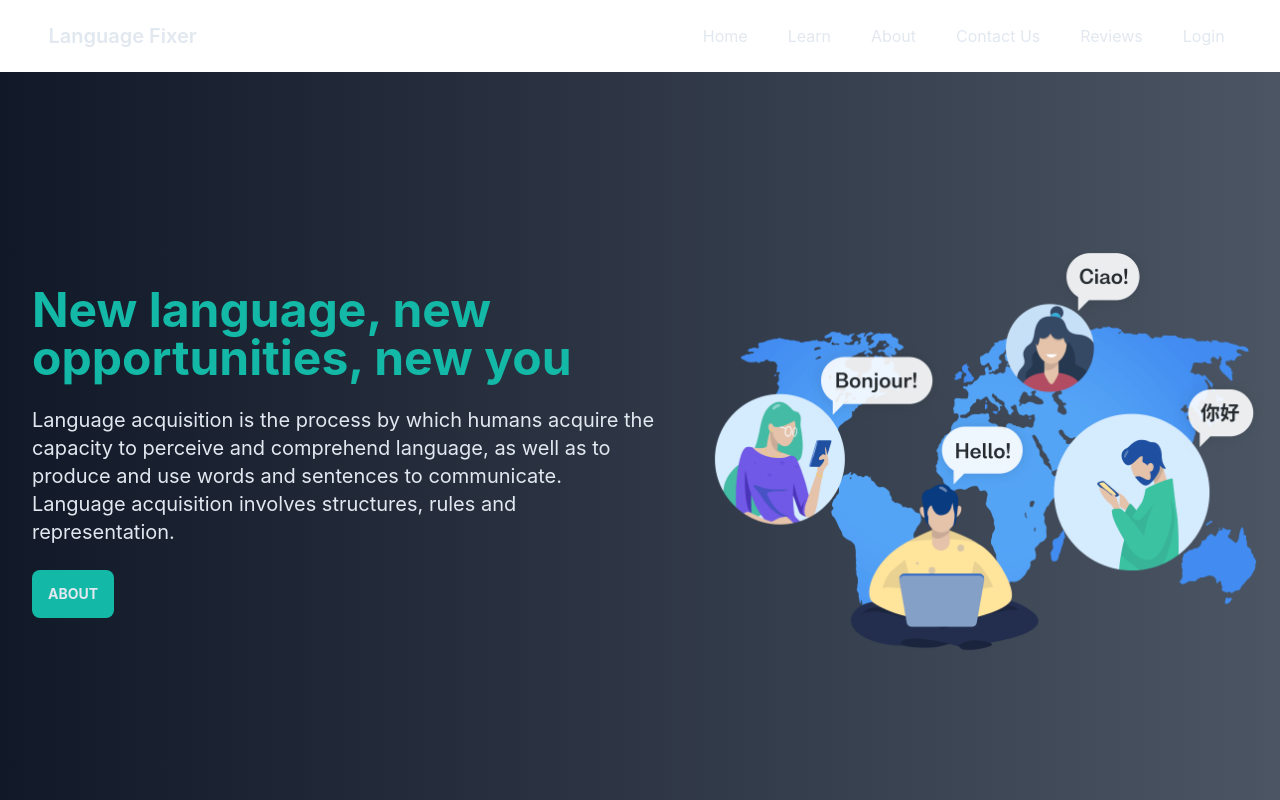
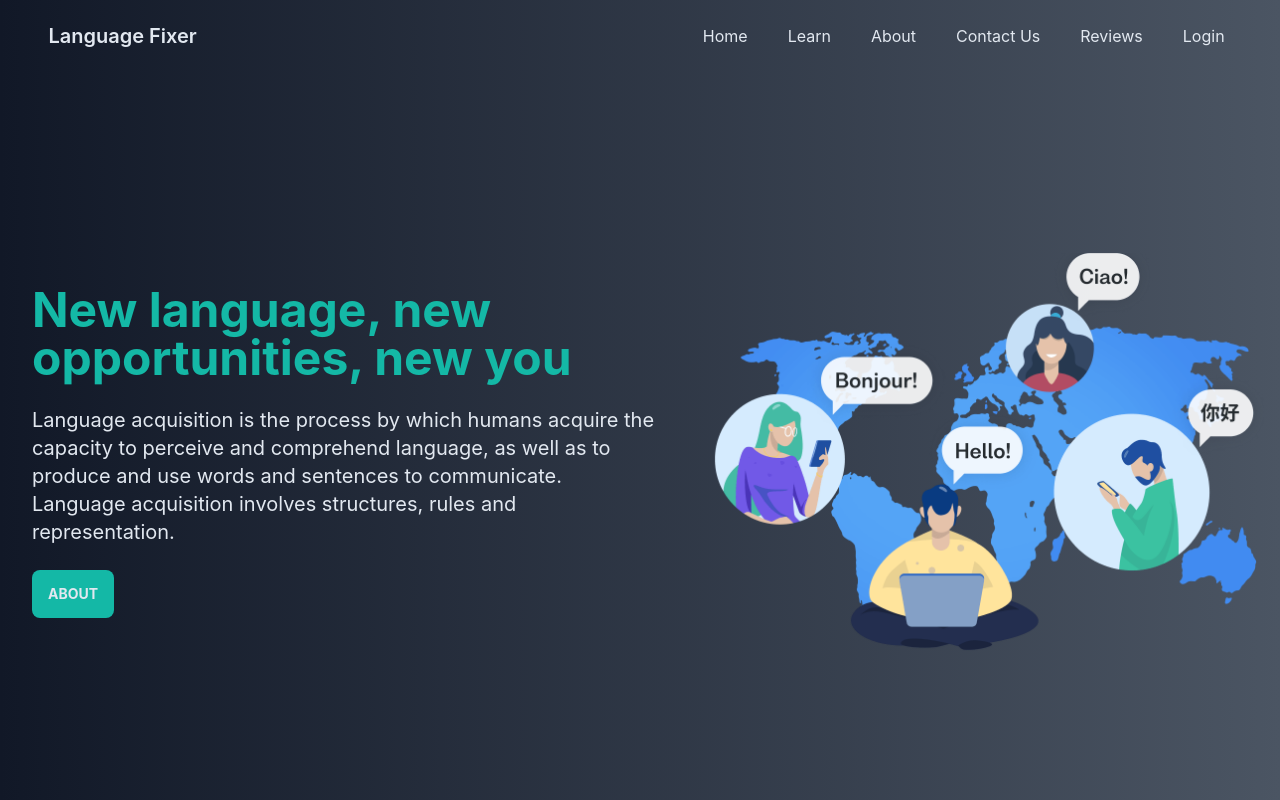
Before and after one commit to capmahin/language-fixer, a React (Create React App) app: page / in a window 1280 px wide. Shown: the top 800 px of the page. Built offline with nearby package versions, Linux system fonts and the light colour scheme; no server answers.

Commit message:
adjusted navbar background color

```diff
--- a/src/components/Pages/Shared/Navbar.js
+++ b/src/components/Pages/Shared/Navbar.js
@@ -40,7 +40,7 @@ const NavBar = () => {
 
   return (
     <div className="bg-gradient-to-b from-gray-900 to-gray-600 bg-gradient-to-r">
-      <div className="navbar bg-base-100 lg:justify-evenly">
+      <div className="navbar lg:justify-evenly">
         <div className="navbar-start">
           <div className="dropdown">
             <label tabindex="0" className="btn btn-ghost lg:hidden">
```
